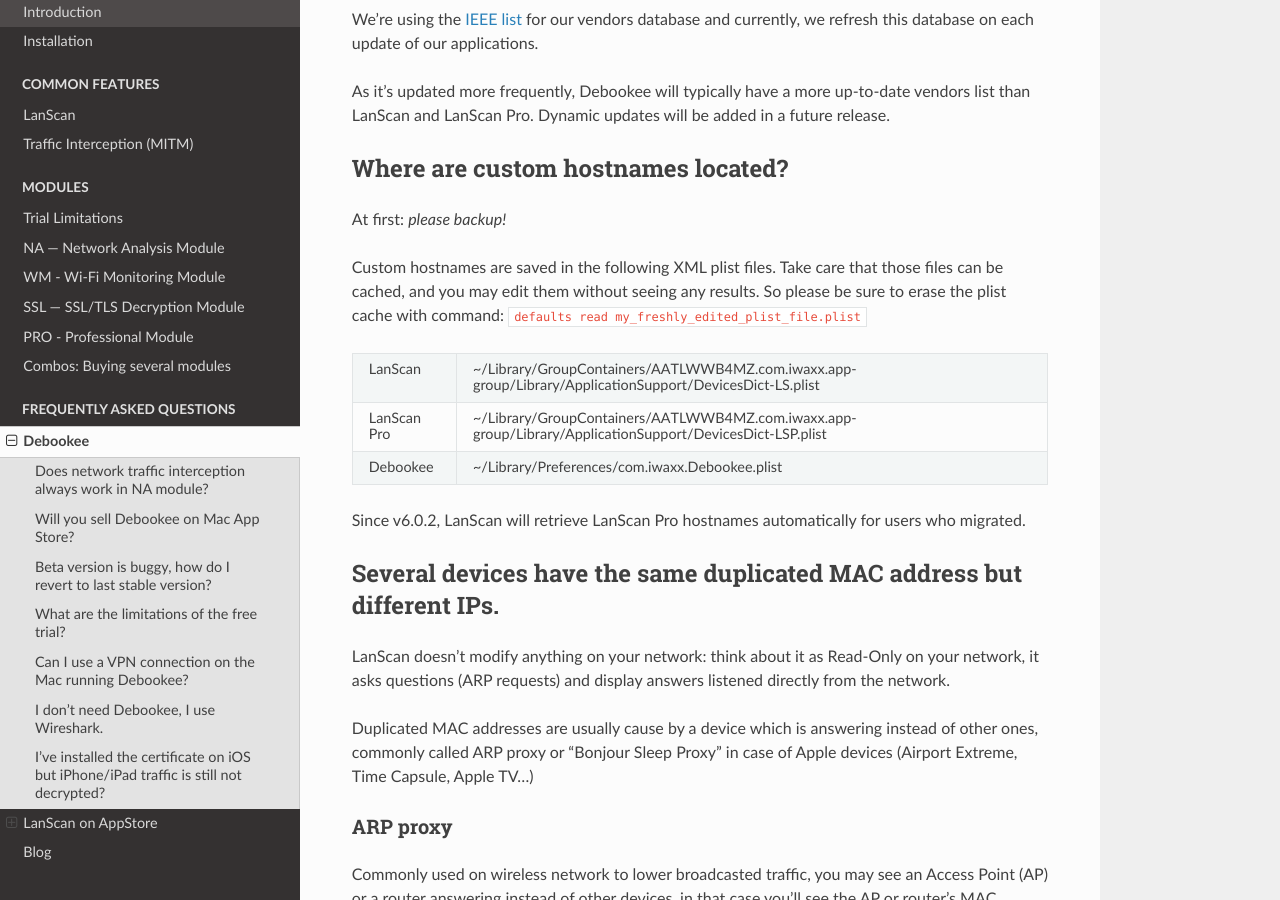
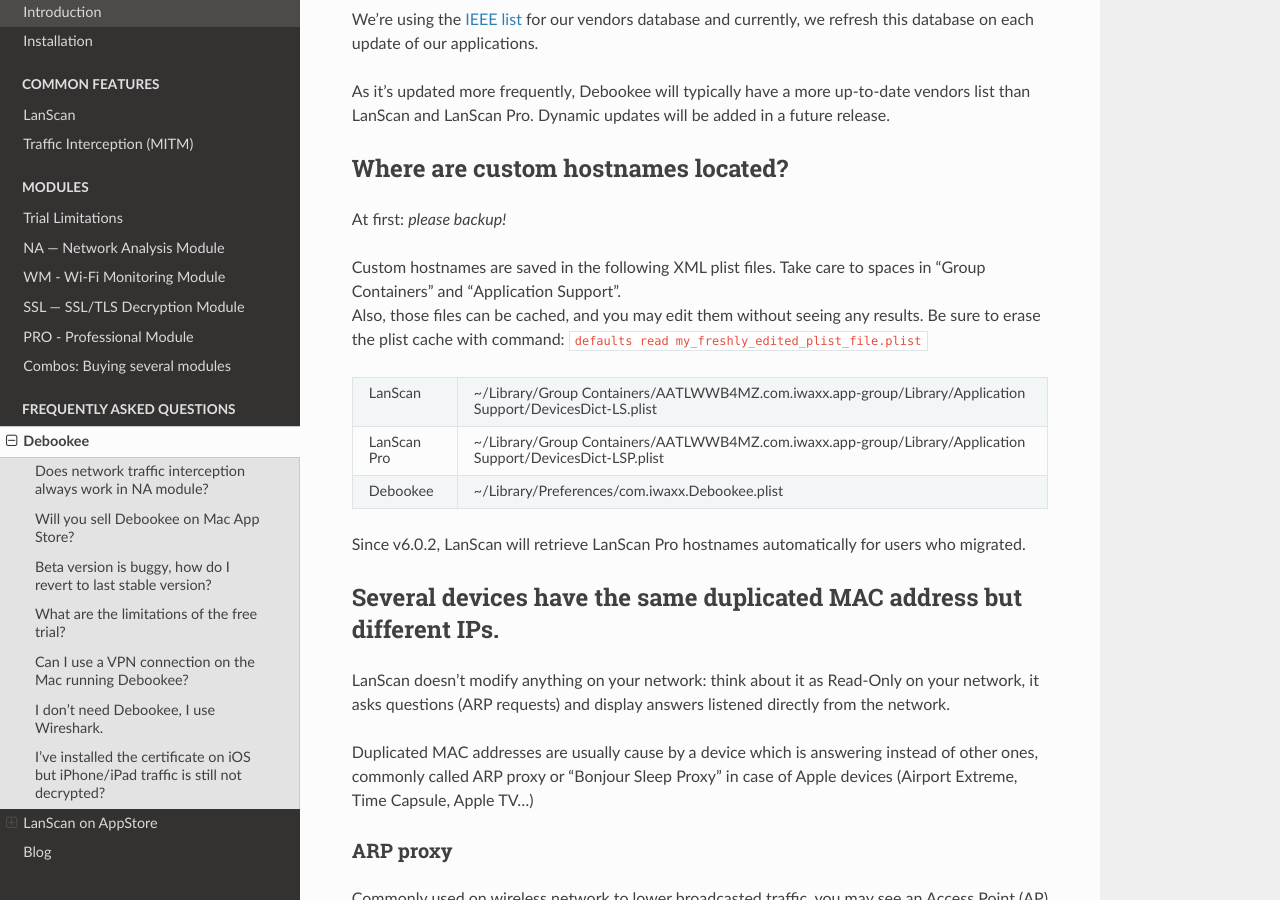
Before and after one commit to iwaxx/debookee, a Sphinx documentation site: the page built from docs/faq.rst, in a window 1280 px wide and 900 px high, scrolled down 3535 px. Built offline with Sphinx 7.4.7 and the Read the Docs theme 2.0.0, drawn with Linux system fonts in a browser that asks for light colours.

Commit message:
Spaces in custom hostnames folder

```diff
--- a/docs/faq.rst
+++ b/docs/faq.rst
@@ -138,13 +138,13 @@
 -----------------------------------
 At first: *please backup!*
 
-Custom hostnames are saved in the following XML plist files. Take care that those files can be cached, and you may edit them without seeing any results.
-So please be sure to erase the plist cache with command:
+Custom hostnames are saved in the following XML plist files. Take care to spaces in "Group Containers" and "Application Support". |br|
+Also, those files can be cached, and you may edit them without seeing any results. Be sure to erase the plist cache with command:
 ``defaults read my_freshly_edited_plist_file.plist``
 
 =================  ================
-LanScan            ~/Library/Group\ Containers/AATLWWB4MZ.com.iwaxx.app-group/Library/Application\ Support/DevicesDict-LS.plist
-LanScan Pro        ~/Library/Group\ Containers/AATLWWB4MZ.com.iwaxx.app-group/Library/Application\ Support/DevicesDict-LSP.plist
+LanScan            ~/Library/Group Containers/AATLWWB4MZ.com.iwaxx.app-group/Library/Application Support/DevicesDict-LS.plist
+LanScan Pro        ~/Library/Group Containers/AATLWWB4MZ.com.iwaxx.app-group/Library/Application Support/DevicesDict-LSP.plist
 Debookee           ~/Library/Preferences/com.iwaxx.Debookee.plist
 =================  ================
 
```
